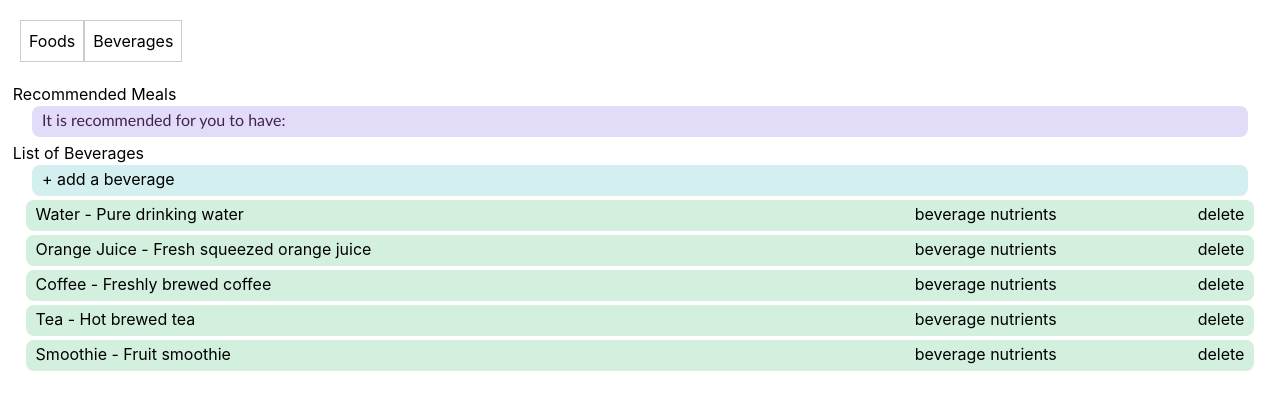
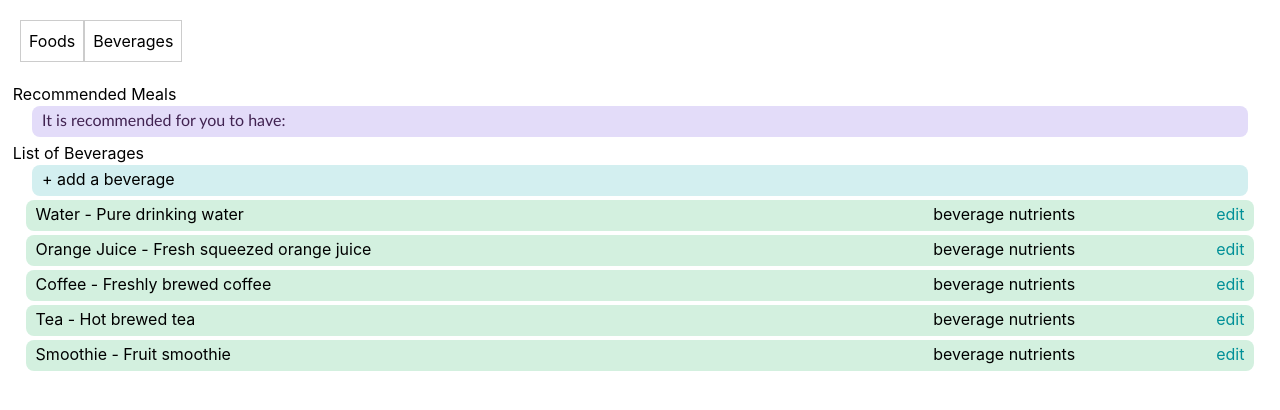
Before and after one commit to StrawberrySugars/Liftoff, a SvelteKit app: page /beverages in a window 1280 px wide. Shown: the top 410 px of the page. Built offline with nearby package versions, Linux system fonts and the light colour scheme.

Commit message:
coomit nothing really

```diff
--- a/src/routes/beverages/+page.svelte
+++ b/src/routes/beverages/+page.svelte
@@ -16,7 +16,7 @@
 				{beverage.name} - {beverage.description}
 			</div>
 			<div class="item-middle">beverage nutrients</div>
-			<div>delete</div>
+			<div class="editBeverage">edit</div>
 		</div>
 	{/each}
 </div>
--- a/src/routes/layout.css
+++ b/src/routes/layout.css
@@ -116,3 +116,7 @@ ul {
 h2 {
     margin-left: 1%;
 }
+
+.editBeverage {
+    color: rgb(0, 144, 152);
+}
```
Also changed, not shown: 1 other file (tests, documents, lock files or other folders).
